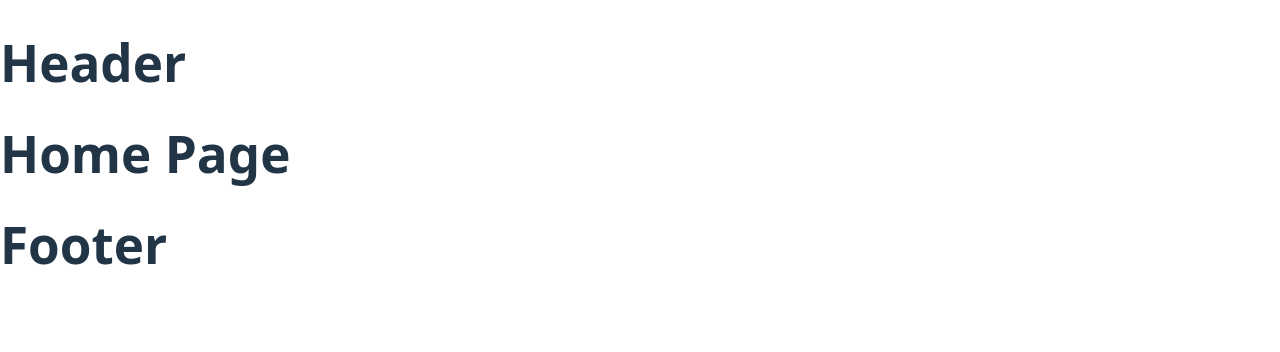
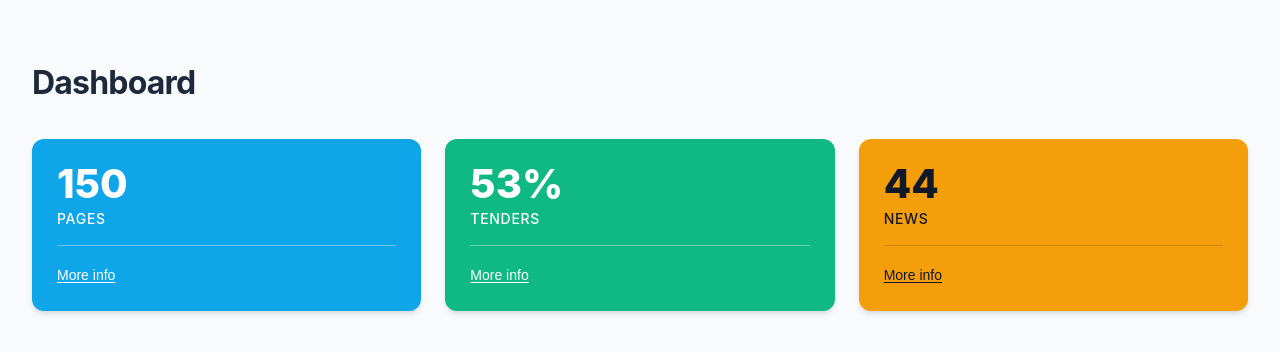
Before and after one commit to peymagen/crm-ascs, a React (Vite) app: page /dashboard in a window 1280 px wide. Before the commit this address led to /. Shown: the top 352 px of the page. Built offline with nearby package versions, Linux system fonts and the light colour scheme.

Commit message:
dashboard

```diff
--- a/src/App.tsx
+++ b/src/App.tsx
@@ -46,8 +46,10 @@ function App() {
           }
         >
 
-          <Route path="/dashboard" element={<Dashboard />} />
+
         </Route>
+
+        <Route path="/dashboard" element={<Dashboard />} />
       </Routes>
     </Suspense>
   );
--- a/src/pages/admin/dashboard/dashboard.css
+++ b/src/pages/admin/dashboard/dashboard.css
@@ -1,4 +1,4 @@
-/* Layout */
+
 .dashboard-container {
   padding: 2rem;
   background-color: #f8fafc;
@@ -28,7 +28,7 @@
   .card-grid { grid-template-columns: repeat(3, 1fr); }
 }
 
-/* Card */
+
 .card {
   background: white;
   border-radius: 12px;
@@ -103,12 +103,11 @@
   text-decoration: none;
 }
 
-/* Top accent bar (kept for default style; disabled on solid variants) */
+
 .bg-light-blue::before { background: #38bdf8; }
 .bg-green::before { background: #10b981; }
 .bg-yellow::before { background: #f59e0b; }
 
-/* Full solid background variants */
 .card.bg-light-blue {
   background: #0ea5e9;
   color: #ffffff;
@@ -123,16 +122,15 @@
 
 .card.bg-yellow {
   background: #f59e0b;
-  color: #111827; /* better contrast on yellow */
+  color: #111827;
   border-color: transparent;
 }
 
-/* Remove the top accent bar when using full background */
+
 .card.bg-light-blue::before,
 .card.bg-green::before,
 .card.bg-yellow::before { display: none; }
 
-/* Ensure inner text/buttons adapt to background */
 .card.bg-light-blue .card-count,
 .card.bg-light-blue .card-title,
 .card.bg-light-blue .more-info { color: #ffffff; }
@@ -145,7 +143,6 @@
 .card.bg-yellow .card-title,
 .card.bg-yellow .more-info { color: #111827; }
 
-/* Footer divider contrast on colored cards */
 .card.bg-light-blue .card-footer,
 .card.bg-green .card-footer { border-top-color: rgba(255, 255, 255, 0.35); }
 
```
